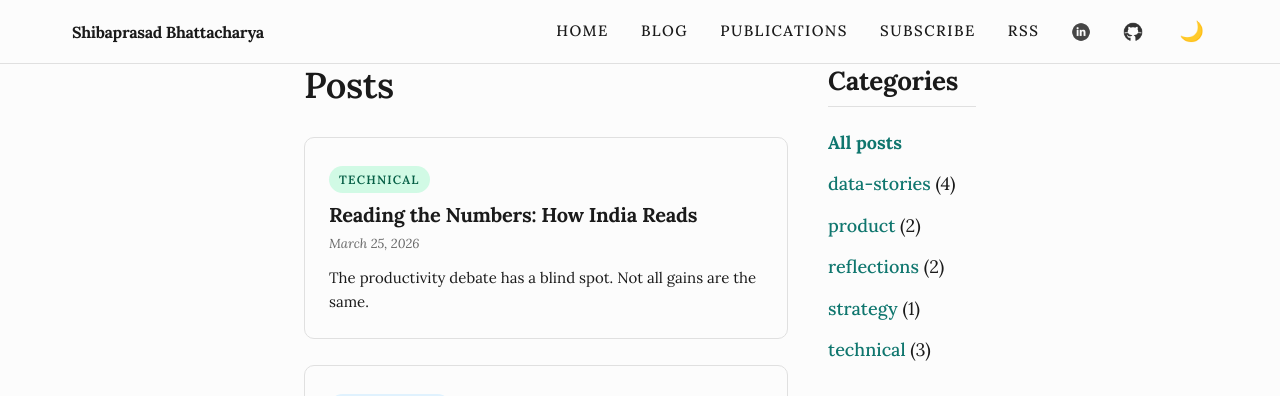
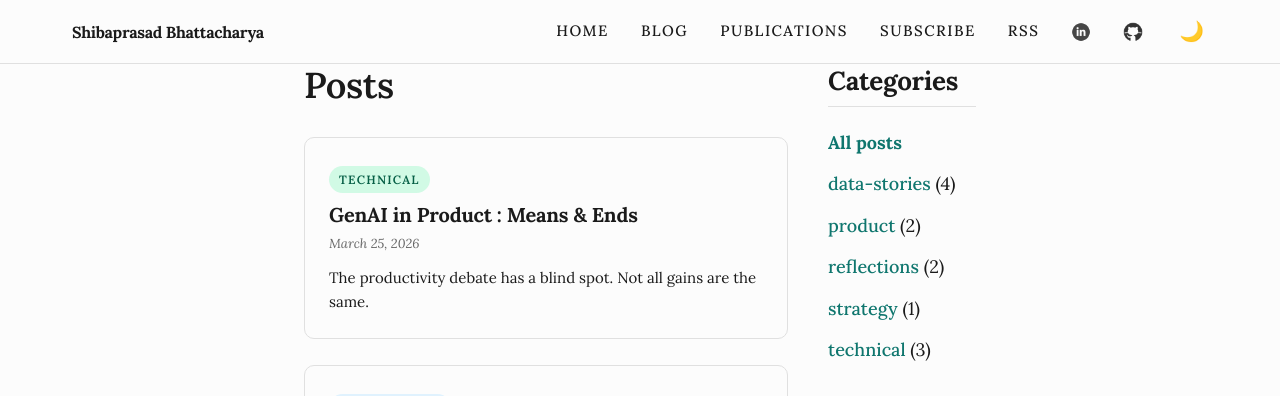
Before and after one commit to shibaprasadb/shibaprasadb.github.io, a Jekyll site: the page built from blog.html, in a window 1280 px wide and 900 px high. Shown: the top 396 px of the window. Built offline with Jekyll 4.4.1, drawn with Linux system fonts in a browser that asks for light colours.

Commit message:
Update post title to 'GenAI in Product : Means & Ends'

```diff
--- a/_posts/2026-03-25-genai-in-product-means-ends.md
+++ b/_posts/2026-03-25-genai-in-product-means-ends.md
@@ -1,5 +1,5 @@
 ---
-title: "Reading the Numbers: How India Reads"
+title: "GenAI in Product : Means & Ends"
 tags: ["technical"]
 date: 2026-03-25
 description: "The productivity debate has a blind spot. Not all gains are the same."
```
